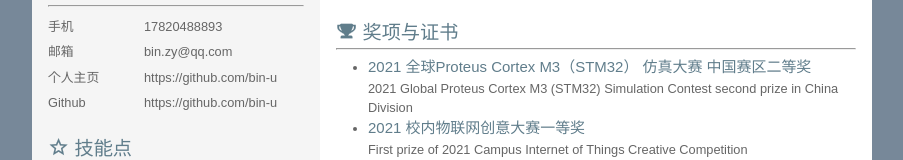
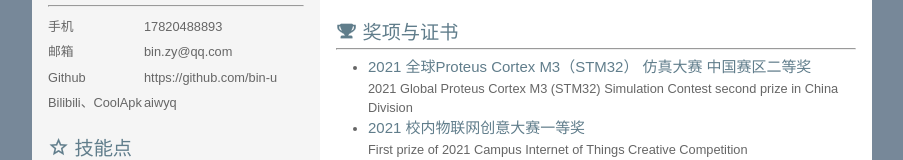
Before and after one commit to bin-u/zyb-resume, a plain HTML site: page index.html in a window 1280 px wide. Shown: the part 445-605 px from the top of the page, without its empty margins (188-1091 px from the left). Drawn offline with Linux system fonts and the light colour scheme; a script that the page names is missing.

Commit message:
zyb resume03

```diff
--- a/index.html
+++ b/index.html
@@ -45,9 +45,9 @@
                     <li>
                         <label class="left-label">邮箱</label><span class="label-value">bin.zy@qq.com</span></li>
                     <li>
-                        <label class="left-label">个人主页</label><span class="label-value">https://github.com/bin-u</span></li>
+                        <label class="left-label">Github</label><span class="label-value">https://github.com/bin-u</span></li>
                     <li>
-                        <label class="left-label">Github</label><span class="label-value">https://github.com/bin-u</span></li>
+                        <label class="left-label">Bilibili、CoolApk</label><span class="label-value">aiwyq</span></li>
                 </ul>
             </div>
             <div class="skill info-unit">
```
